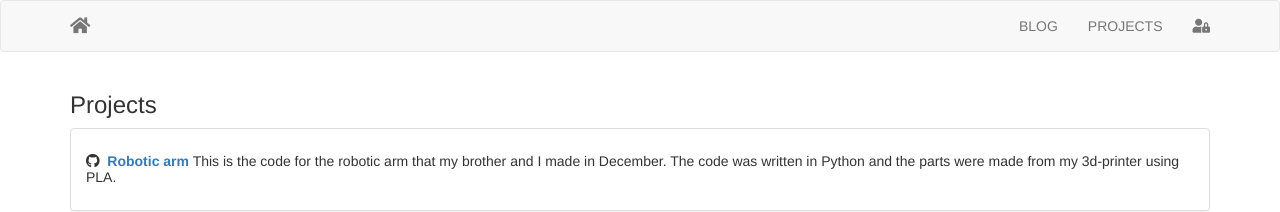
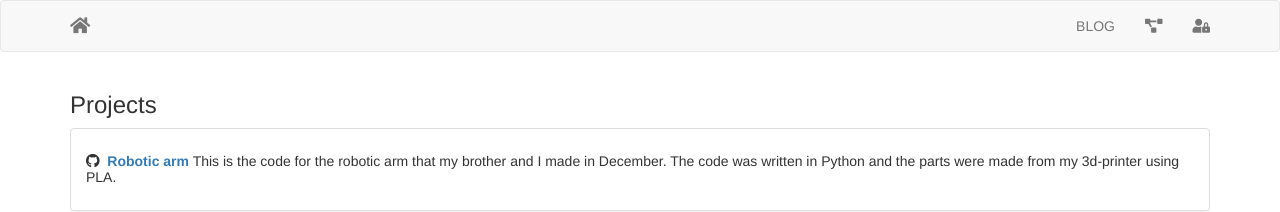
Before and after one commit to pa978ul/paulbuchanant9.com, a Jekyll site: the page built from projects.html, in a window 1280 px wide. Shown: the top 212 px of the page. Built offline with Jekyll 4.4.1, drawn with Linux system fonts in a browser that asks for light colours; nearby versions of some CDN libraries.

Commit message:
Update header.html

```diff
--- a/_includes/header.html
+++ b/_includes/header.html
@@ -6,7 +6,7 @@
     <div id="navbar">
       <ul class="nav navbar-nav navbar-right">
         <li><a href="{{ site.baseurl }}blog.html">BLOG</a></li>
-        <li><a href="{{ site.baseurl }}projects.html">PROJECTS</a></li>
+        <li><a href="{{ site.baseurl }}projects.html"><i class="fas fa-project-diagram"></i></a></li>
         <li><a href="{{ site.baseurl }}Pauls_stuff1.html"><i class="fas fa-user-lock"></i></a></li>
       </ul>
     </div>
```
